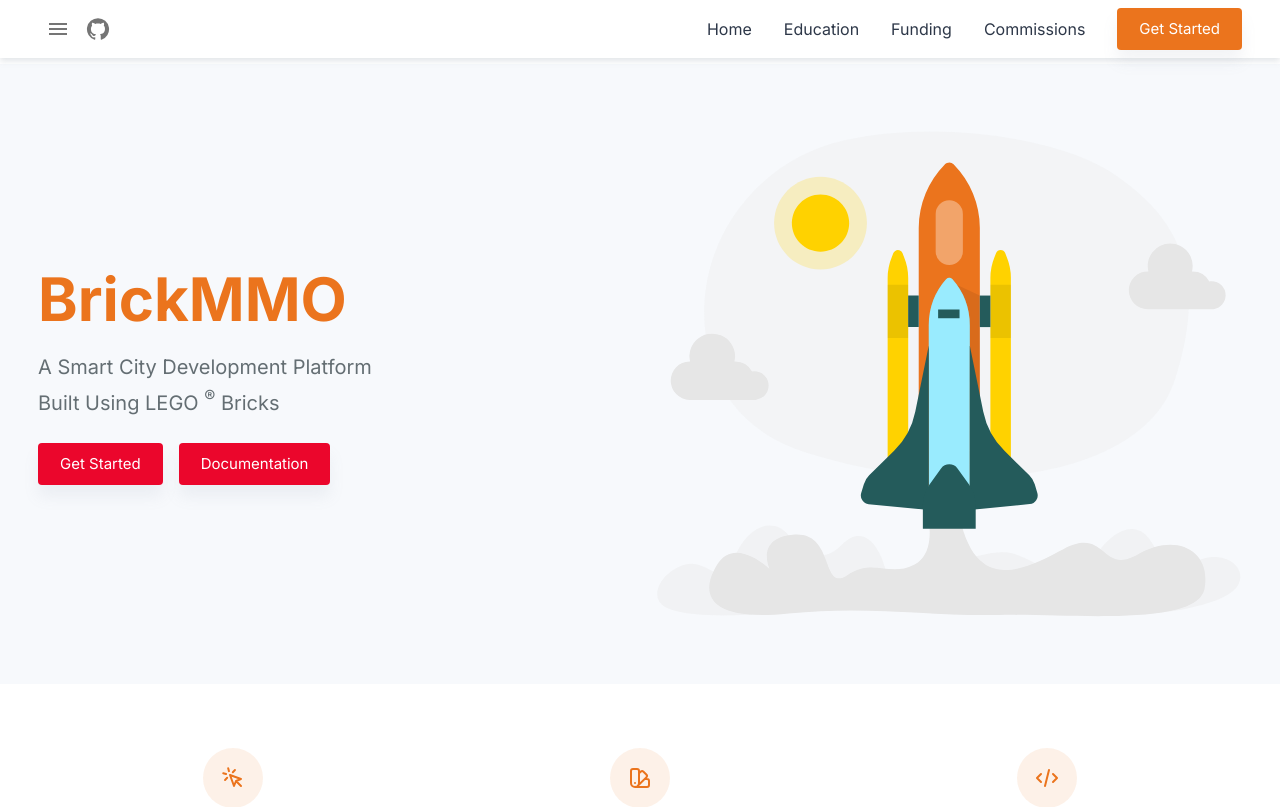
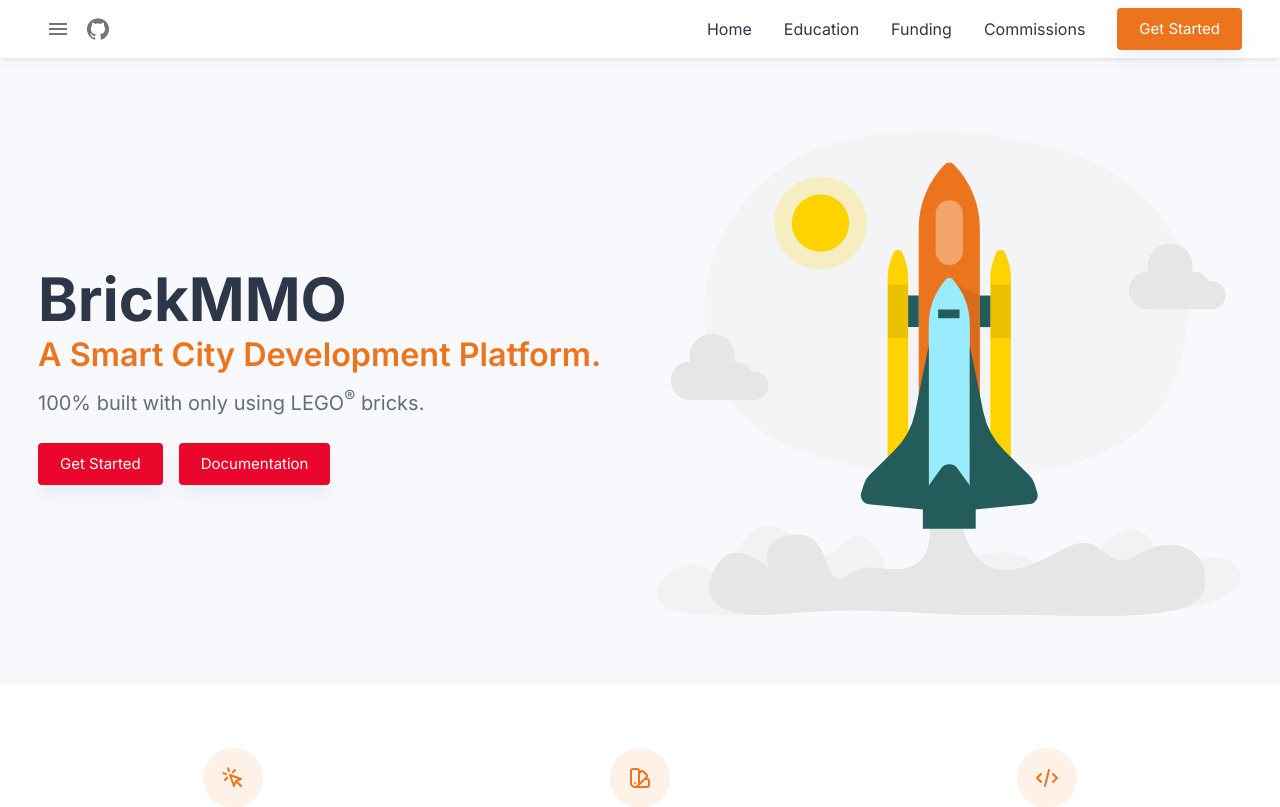
Before and after one commit to iamgaurabhishek/website-v2, a React (Create React App) app: page / in a window 1280 px wide. Shown: the top 807 px of the page. Built offline with nearby package versions, Linux system fonts and the light colour scheme.

Commit message:
Updated hero text

```diff
--- a/src/views/pages/Home/components/Hero/Hero.js
+++ b/src/views/pages/Home/components/Hero/Hero.js
@@ -18,7 +18,7 @@
     <Grid container spacing={4}>
       <Grid item container alignItems={'center'} xs={12} md={6}>
         <Box>
-          <Box marginBottom={2}>
+          <Box marginBottom={1}>
             <Typography
               variant="h2"
               color="textPrimary"
@@ -26,12 +26,21 @@
                 fontWeight: 700,
               }}
             >
+              BrickMMO
+            </Typography>
+            <Typography
+              variant="h4"
+              color="textPrimary"
+              sx={{
+                fontWeight: 600,
+              }}
+            >
               <Typography
                 color={'primary'}
                 component={'span'}
                 variant={'inherit'}
               >
-                BrickMMO
+                A Smart City Development Platform.
               </Typography>
             </Typography>
           </Box>
@@ -42,9 +51,7 @@
               color="textSecondary"
               sx={{ fontWeight: 400 }}
             >
-              A Smart City Development Platform
-              <br />
-              Built Using LEGO <sup>&reg;</sup> Bricks
+              100% built with only using LEGO<sup>&reg;</sup> bricks.
             </Typography>
           </Box>
           <Box
```
